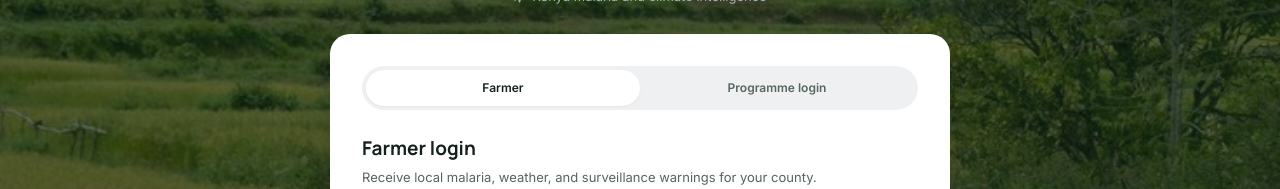
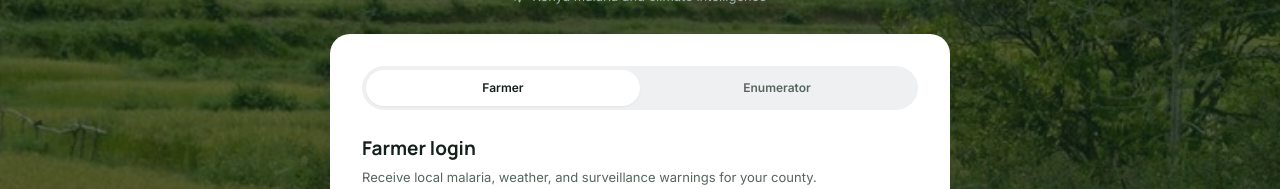
Before and after one commit to oumalord/MALARIAWATCH-APP, a React (Vite) app: page /weather in a window 1280 px wide. Shown: the part 266-455 px from the top of the page. Built offline with nearby package versions, Linux system fonts and the light colour scheme.

Commit message:
Rename programme login to enumerator

```diff
--- a/src/pages/Login.tsx
+++ b/src/pages/Login.tsx
@@ -123,13 +123,13 @@ export default function Login({ onSignIn }: { onSignIn: (user: SessionUser) => v
           <div className="mb-6 grid grid-cols-2 rounded-full bg-[#EFF0F2] p-1">
             {(['farmer', 'enumerator'] as const).map((item) => (
               <button key={item} type="button" onClick={() => selectRole(item)} className={`rounded-full px-2 py-2.5 text-xs font-semibold ${role === item ? 'bg-white text-[#14201A] shadow-sm' : 'text-[#55665C]'}`}>
-                {item === 'farmer' ? 'Farmer' : 'Programme login'}
+                {item === 'farmer' ? 'Farmer' : 'Enumerator'}
               </button>
             ))}
           </div>
 
           <div className="mb-5">
-            <h2 className="font-display text-[19px] font-bold">{farmerSignup ? 'Create your farmer account' : role === 'enumerator' ? 'Programme login' : 'Farmer login'}</h2>
+            <h2 className="font-display text-[19px] font-bold">{farmerSignup ? 'Create your farmer account' : role === 'enumerator' ? 'Enumerator login' : 'Farmer login'}</h2>
             <p className="mt-1 text-[13px] leading-5 text-[#55665C]">{role === 'enumerator' ? 'Use the credentials provided by your programme administrator. Staff accounts go directly to the dashboard.' : 'Receive local malaria, weather, and surveillance warnings for your county.'}</p>
           </div>
 
```
